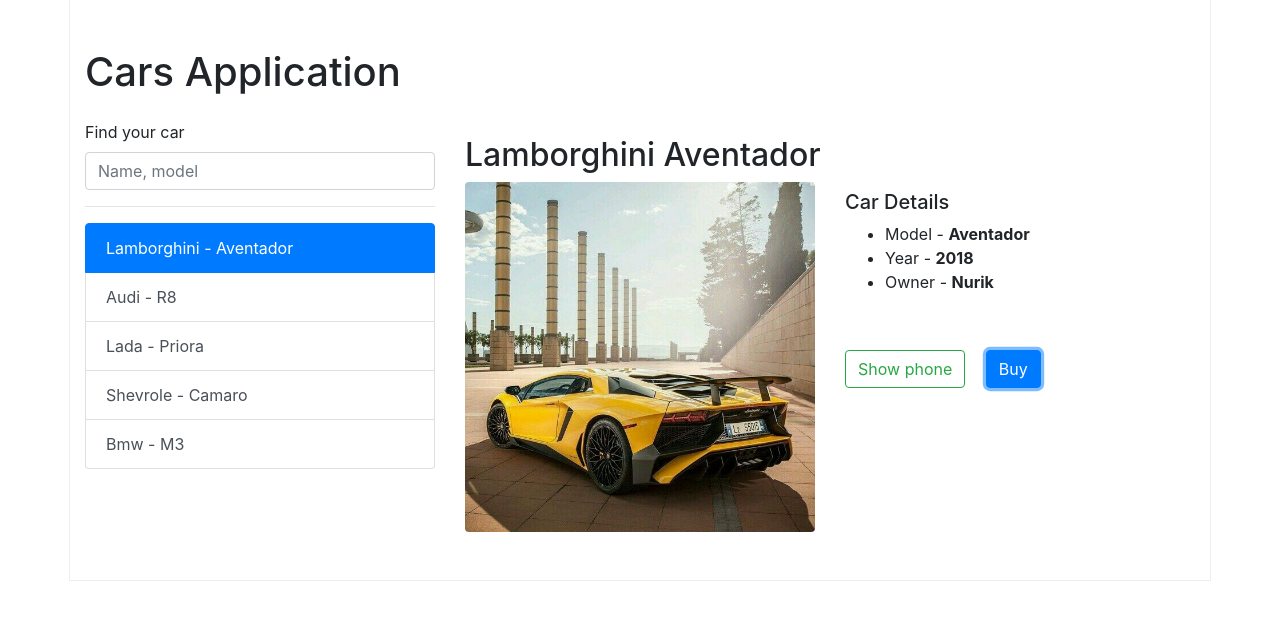
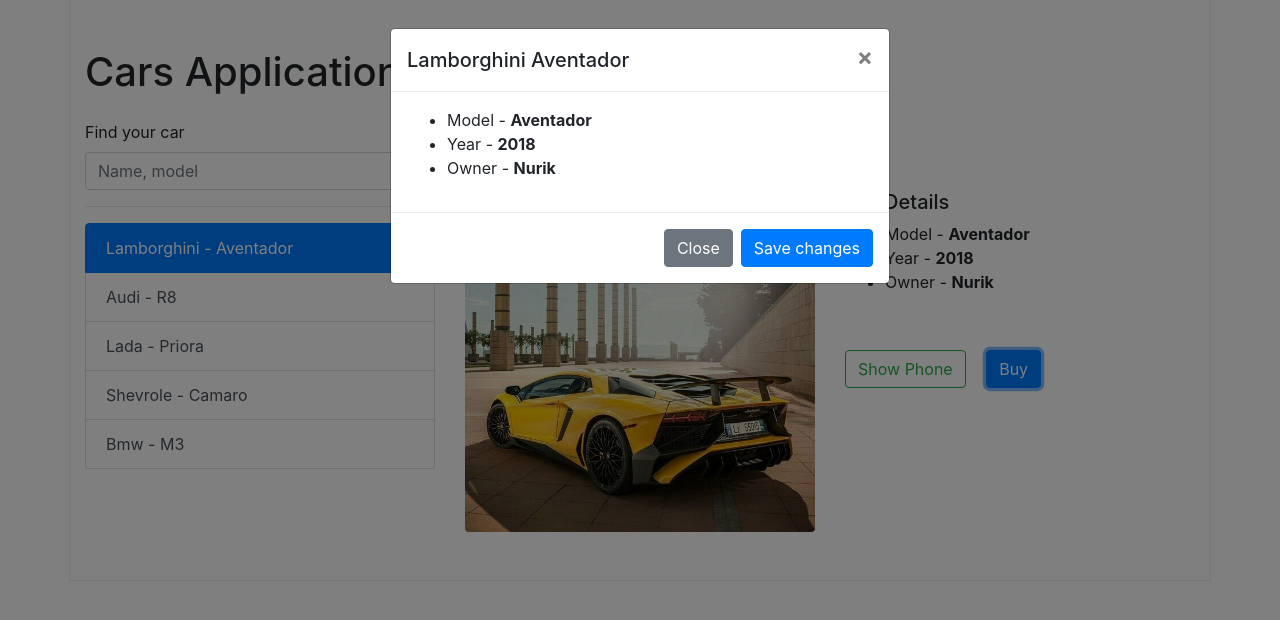
Before and after one commit to shamilfrontend/vue-simple-car-app, a plain HTML site: page index.html in a window 1280 px wide. Both pictures are taken after a click on the button "Buy". Drawn offline with nearby package versions, Linux system fonts and the light colour scheme.

Commit message:
верстка модальных окон, реализация открытия / закрытия окон и переключение отображения номер телефона

```diff
--- a/app.js
+++ b/app.js
@@ -16,7 +16,8 @@ new Vue({
 		cars: cars,
 		car: cars[0],
 		selectedCarIndex: 0,
-		phoneVisibility: false
+		phoneVisibility: false,
+		modalVisibility: false,
 	},
 	methods: {
 		selectCar(index) {
@@ -26,7 +27,7 @@ new Vue({
 		}
 	},
 	computed: {
-		togglePhone() {
+		phoneBtnText() {
 			return this.phoneVisibility ? 'Hide Phone': 'Show Phone';
 		}
 	}
--- a/index.html
+++ b/index.html
@@ -71,10 +71,11 @@
                     <div class="btns">
                         <button
                             class="btn btn-outline-success mr-3"
-                            @click="phoneVisibility = true"
-                        >Show phone</button>
+                            @click="phoneVisibility = !phoneVisibility"
+                        >{{phoneBtnText}}</button>
                         <button
                             class="btn btn-primary"
+                            @click="modalVisibility = true"
                         >Buy</button>
                     </div>
                 </div>
@@ -82,6 +83,44 @@
 
         </div>
     </div>
+
+
+    <!--modal-->
+    <div v-if="modalVisibility" class="buyModal modal fade show" tabindex="-1" role="dialog">
+        <div class="modal-dialog" role="document">
+            <div class="modal-content">
+                <div class="modal-header">
+                    <h5 class="modal-title">{{car.name}} {{car.model}}</h5>
+                    <button
+                        type="button"
+                        class="close"
+                        aria-label="Close"
+                        @click="modalVisibility = false"
+                    >
+                        <span aria-hidden="true">&times;</span>
+                    </button>
+                </div>
+                <div class="modal-body">
+                    <ul>
+                        <li>Model - <strong>{{car.model}}</strong></li>
+                        <li>Year - <strong>{{car.year}}</strong></li>
+                        <li>Owner - <strong>{{car.owner}}</strong></li>
+                    </ul>
+                </div>
+                <div class="modal-footer">
+                    <button type="button" class="btn btn-secondary" data-dismiss="modal">Close</button>
+                    <button type="button" class="btn btn-primary">Save changes</button>
+                </div>
+            </div>
+        </div>
+    </div>
+
+    <div
+        v-if="modalVisibility"
+        class="modal-backdrop fade show"
+    ></div>
+    <!--modal end-->
+
 </div>
 
 
--- a/main.css
+++ b/main.css
@@ -1,5 +1,10 @@
 #app {
 	outline: 1px solid #eee;
+}
+
+img {
+	max-width: 100%;
+	height: auto;
 }
 
 .pointer {
@@ -15,3 +20,7 @@
 	height: 24px;
 	margin-bottom: 16px;
 }
+
+.buyModal {
+	display: block;
+}
```
